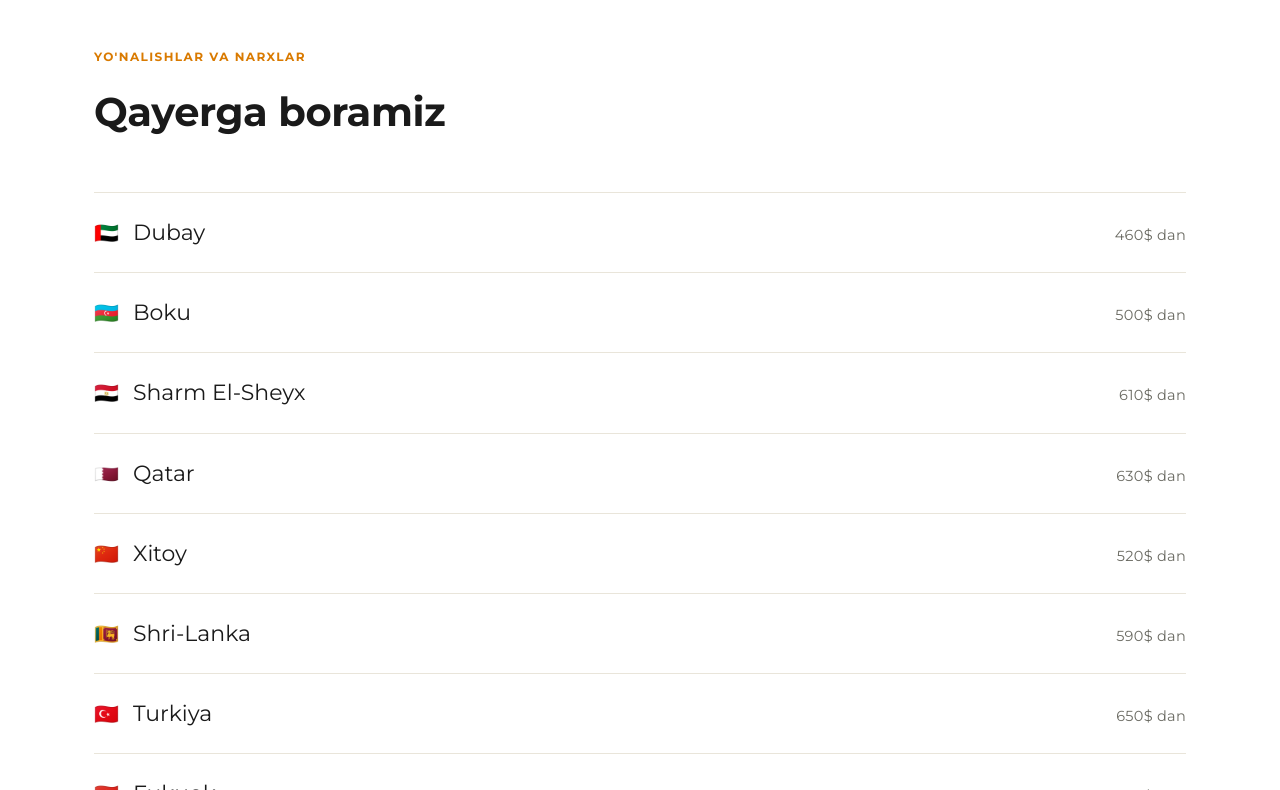
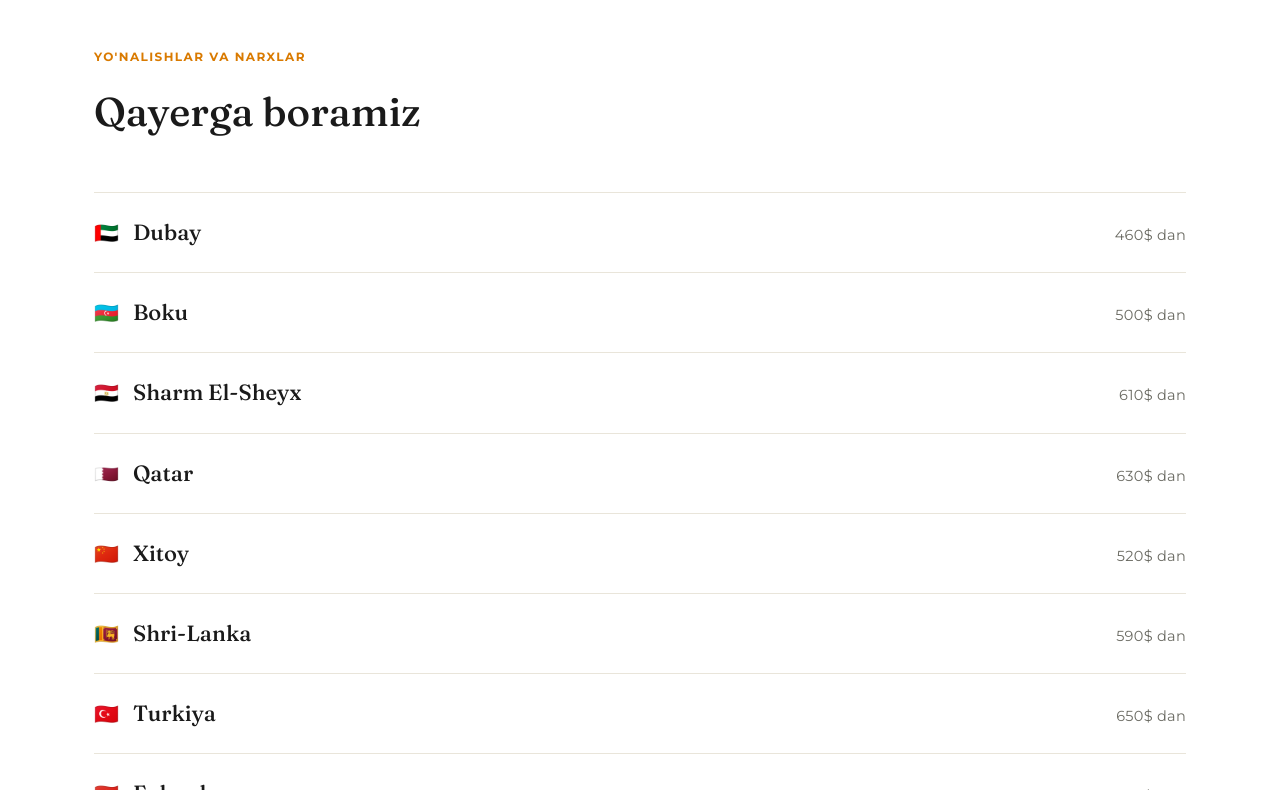
Before and after one commit to Sardorxon07777/citrus-travel-landing, a plain HTML site: page index.html in a window 1280 px wide. Shown: the part 2010-2800 px from the top of the page. Drawn offline with Linux system fonts and the light colour scheme.

Commit message:
Restore serif display font for headlines (Fraunces + Montserrat body)
All-Montserrat made the page read as generic/corporate; pairing a
serif display face back in for headings restores the premium,
editorial feel while keeping Montserrat for body copy.

Co-Authored-By: Claude Sonnet 5 <noreply@anthropic.com>

```diff
--- a/index.html
+++ b/index.html
@@ -29,7 +29,7 @@ src="https://www.facebook.com/tr?id=1099773229356773&ev=PageView&noscript=1"
     --bg:#FFFFFF; --surface:#FAF8F3; --fg:#1A1A1A; --muted:#6B6B63;
     --primary:#19508F; --accent:#F2930B; --accent-dark:#D97A00;
     --border:#E9E5DA;
-    --font-display:'Montserrat',-apple-system,Helvetica,Arial,sans-serif;
+    --font-display:'Fraunces',Georgia,serif;
     --font-body:'Montserrat',-apple-system,Helvetica,Arial,sans-serif;
   }
   *{box-sizing:border-box}
@@ -37,7 +37,7 @@ src="https://www.facebook.com/tr?id=1099773229356773&ev=PageView&noscript=1"
   body{background:var(--bg);color:var(--fg);font-family:var(--font-body);line-height:1.6;-webkit-font-smoothing:antialiased}
   img,video{max-width:100%}
   .wrap{max-width:1140px;margin:0 auto;padding-left:max(24px,env(safe-area-inset-left,0px));padding-right:max(24px,env(safe-area-inset-right,0px))}
-  h1,h2,h3{font-family:var(--font-display);font-weight:700;letter-spacing:-.01em;margin:0;text-wrap:balance}
+  h1,h2,h3{font-family:var(--font-display);font-weight:500;margin:0;text-wrap:balance}
   p{margin:0}
   a{color:inherit}
 
@@ -167,7 +167,7 @@ src="https://www.facebook.com/tr?id=1099773229356773&ev=PageView&noscript=1"
 </style>
 <link rel="preconnect" href="https://fonts.googleapis.com">
 <link rel="preconnect" href="https://fonts.gstatic.com" crossorigin>
-<link href="https://fonts.googleapis.com/css2?family=Montserrat:wght@400;500;600;700;800&display=swap" rel="stylesheet">
+<link href="https://fonts.googleapis.com/css2?family=Fraunces:opsz,wght@9..144,500;9..144,600&family=Montserrat:wght@400;500;600;700;800&display=swap" rel="stylesheet">
 </head>
 <body>
 
```
